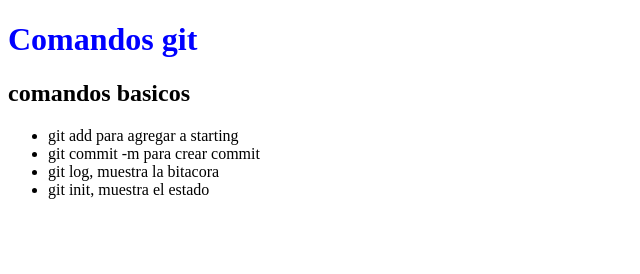
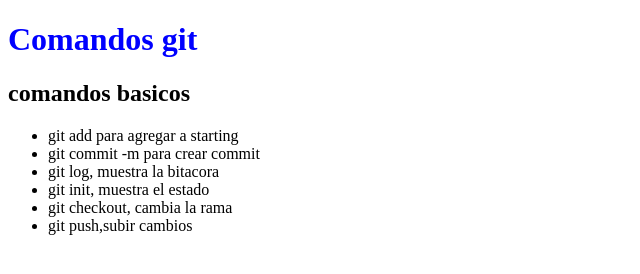
Before and after one commit to JuanMejia27/comandos-git, a plain HTML site: page index.html in a window 1280 px wide. Shown: the whole page, without its empty margins (0-640 px from the left). Drawn offline with Linux system fonts and the light colour scheme.

Commit message:
feat: agregue git push

```diff
--- a/index.html
+++ b/index.html
@@ -13,6 +13,8 @@
   <li>git commit -m para crear commit</li>
   <li>git log, muestra la bitacora</li>
   <li>git init, muestra el estado</li>
+  <li>git checkout, cambia la rama</li>
+  <li>git push,subir cambios</li>
  </ul>
 </body>
 </html>
```
